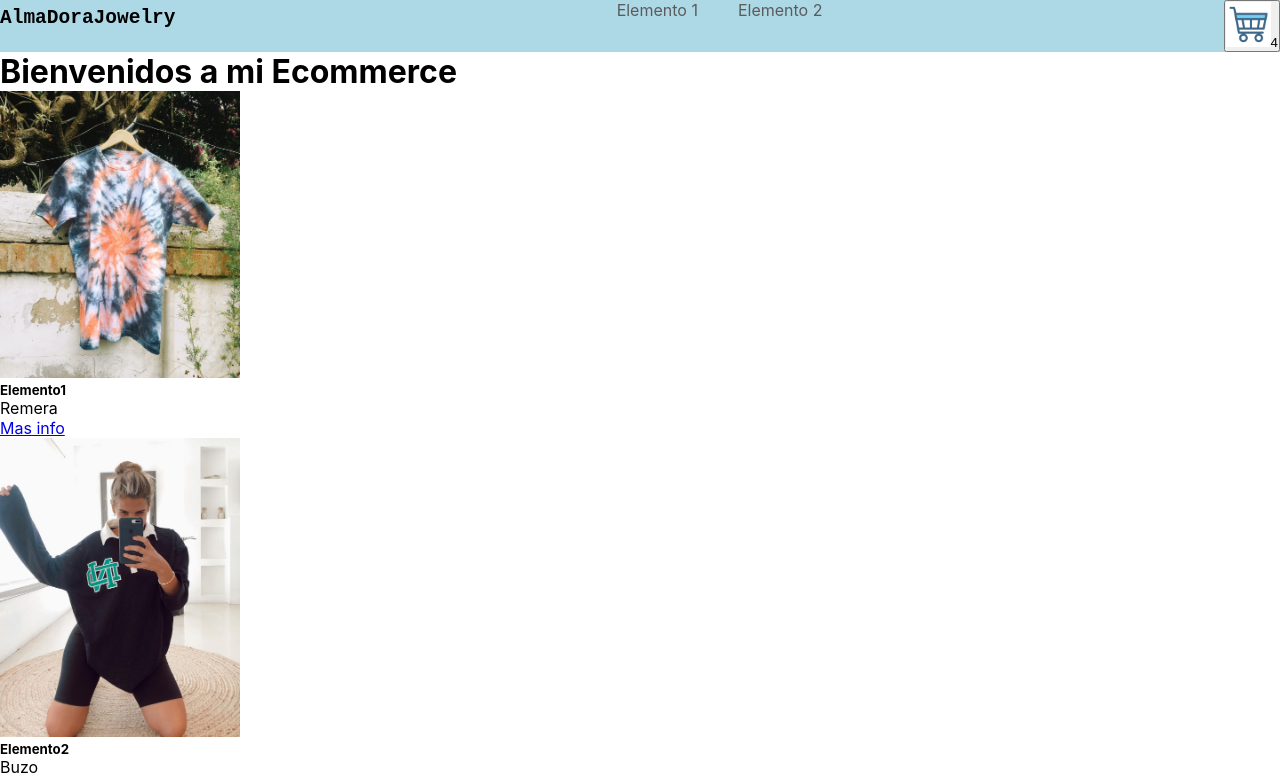
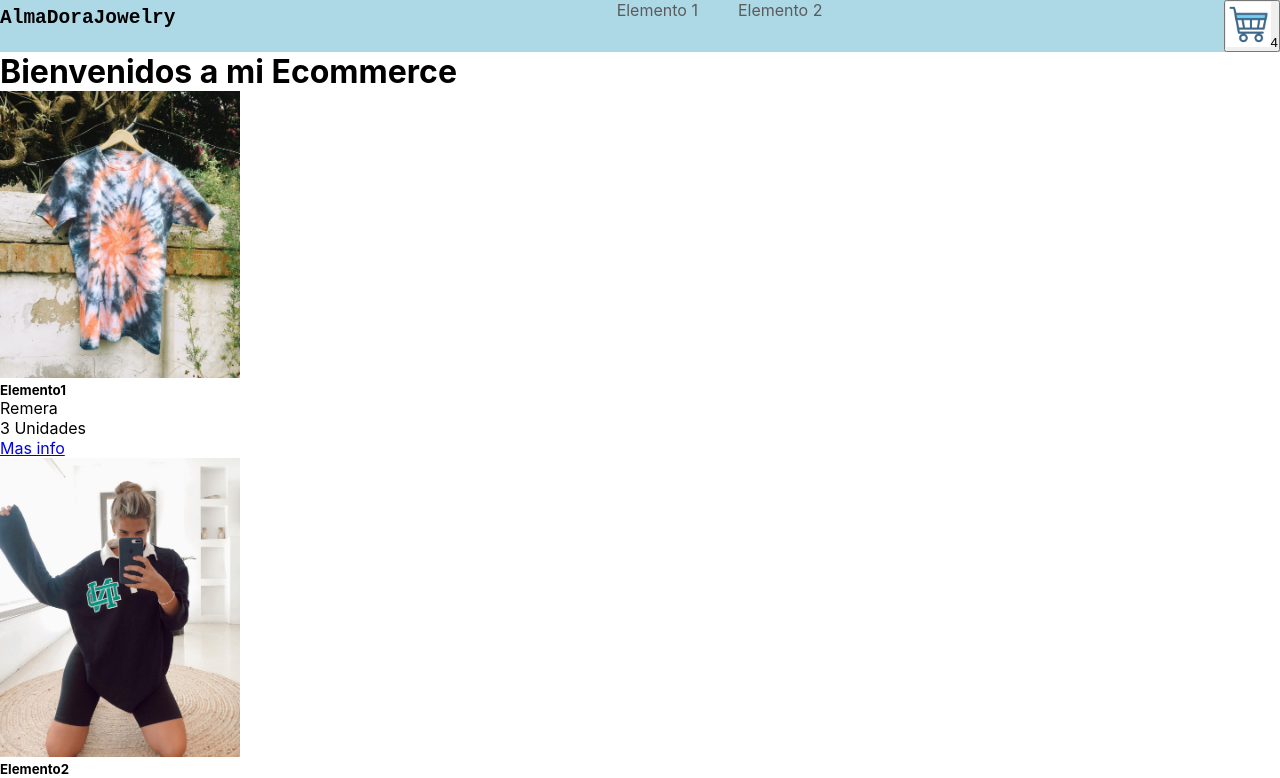
Before and after one commit to Fabrizio-Turdo/React.JS, a React (Create React App) app: page / in a window 1280 px wide. Shown: the top 778 px of the page. Built offline with nearby package versions, Linux system fonts and the light colour scheme.

Commit message:
desafio-6,Terminado

```diff
--- a/src/components/ItemListContainer/Item.jsx
+++ b/src/components/ItemListContainer/Item.jsx
@@ -1,17 +1,30 @@
-import './ItemList.css'
+const Data = [
+    {
+        id:"1",
+        img: "./Images/1.jpg",
+        title: "Elemento1",
+        description: "Remera",
+        detalles: "Mas info",
+        stock: "3 Unidades",
+    },
+    {
+        id:"2",
+        img:  "./Images/2.jpg",
+        title: "Elemento2",
+        description: "Buzo",
+        detalles: "Mas info",
+        stock: "2 Unidades",
 
-const Elementos = (props) =>{
-    return(
-        <>
-            <div className="card">
-                <img src={props.img} className="card-img-top" alt="..."></img>
-                <div className="card-body">
-                  <h5 className="card-title">{props.title}</h5>
-                  <p className="card-text">{props.description}</p>
-                  <a href="inico" className="btn btn-primary">{props.detalles}</a>
-                </div>
-            </div>
-        </>
-    )
-}
-export default Elementos;
+    },
+    {
+        id:"3",
+        img:  "./Images/Pantalon-3.jpg",
+        title: "Elemento3",
+        description: "Jean Satinado",
+        detalles: "Mas info",
+        stock: "1 Unidades",        //poner ruta a una nueva pages
+    }
+
+
+];
+export default Data;
--- a/src/components/ItemListContainer/ItemListContainer.js
+++ b/src/components/ItemListContainer/ItemListContainer.js
@@ -1,4 +1,4 @@
-import Elementos from "./itemList";
+import Items from "./itemList";
 import ItemCount from "../ItemCount/ItemCount"
 import Data from "./Item"
 
@@ -12,12 +12,15 @@ const ItemListContainer =  (props) => {
         <>
             <h1>{props.greeting}</h1>
             {
-                Elementos.map(item =>
-                    <Data
+                Data.map(item =>
+                    <Items
                     key={item.id}
-                    img={item.img} title={item.title}
+                    img={item.img}
+                    title={item.title}
                     description={item.description}
-                    detalles={item.detalles}/>
+                    detalles={item.detalles}
+                    stock={item.stock}/>
+
                 )
             }
             <ItemCount stock={5} initial={1} onAdd={onAdd} /> {/* Funcion onAdd. Agregar al carrito */}
--- a/src/components/ItemListContainer/itemList.jsx
+++ b/src/components/ItemListContainer/itemList.jsx
@@ -1,26 +1,18 @@
-const Data = [
-    {
-        id:"1",
-        img: "./Images/1.jpg",
-        title: "Elemento1",
-        description: "Remera",
-        detalles: "Mas info",
-    },
-    {
-        id:"2",
-        img:  "./Images/2.jpg",
-        title: "Elemento2",
-        description: "Buzo",
-        detalles: "Mas info",
-    },
-    {
-        id:"3",
-        img:  "./Images/Pantalon-3.jpg",
-        title: "Elemento3",
-        description: "Jean Satinado",
-        detalles: "Mas info",
-    }
+import './ItemList.css'
 
-
-];
-export default Data;
+const Items = (props) =>{
+    return(
+        <>
+            <div className="card">
+                <img src={props.img} className="card-img-top" alt="..."></img>
+                <div className="card-body">
+                  <h5 className="card-title">{props.title}</h5>
+                  <p className="card-text">{props.description}</p>
+                  <p className="card-text">{props.stock}</p>
+                  <a href="inico" className="btn btn-primary">{props.detalles}</a>
+                </div>
+            </div>
+        </>
+    )
+}
+export default Items;
```
